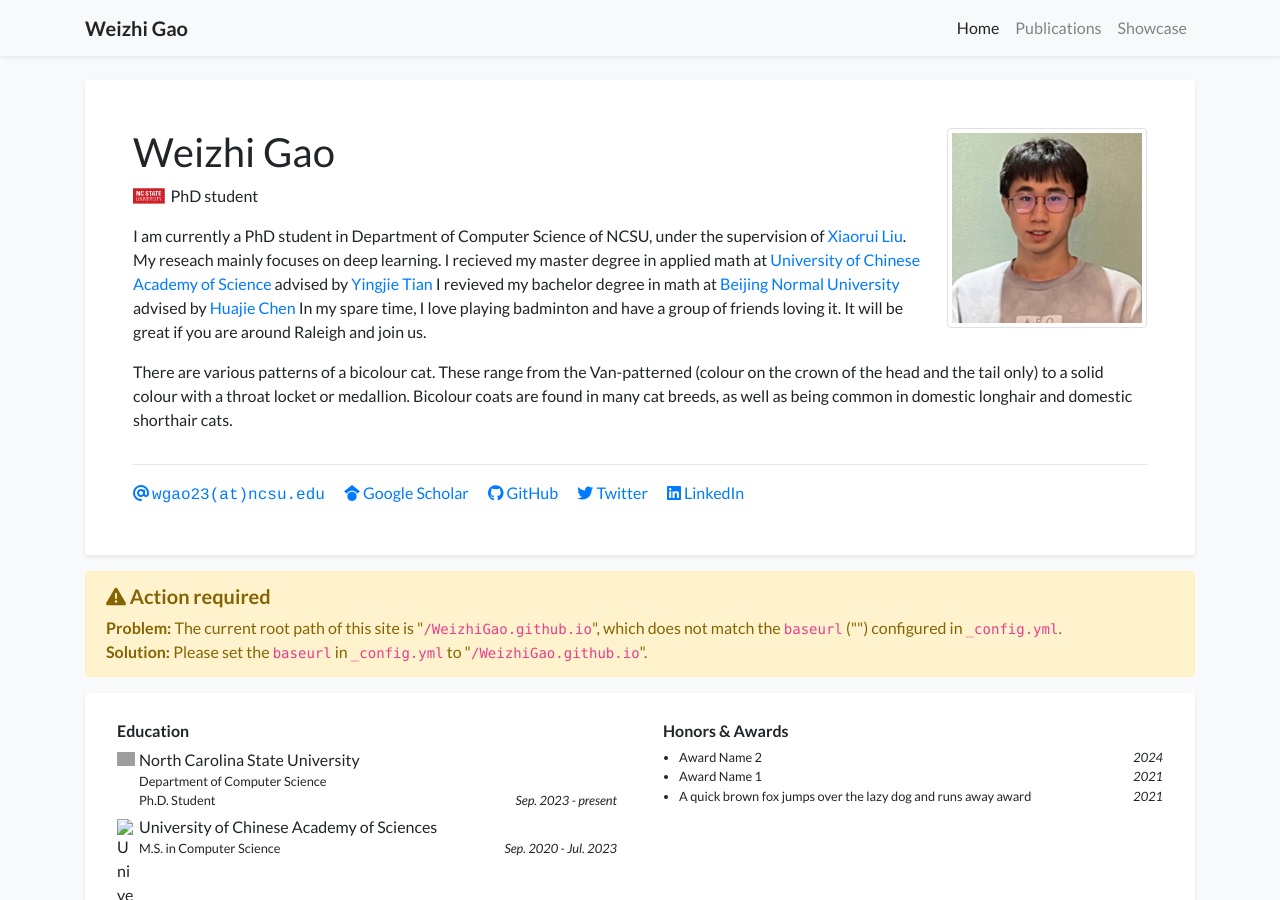
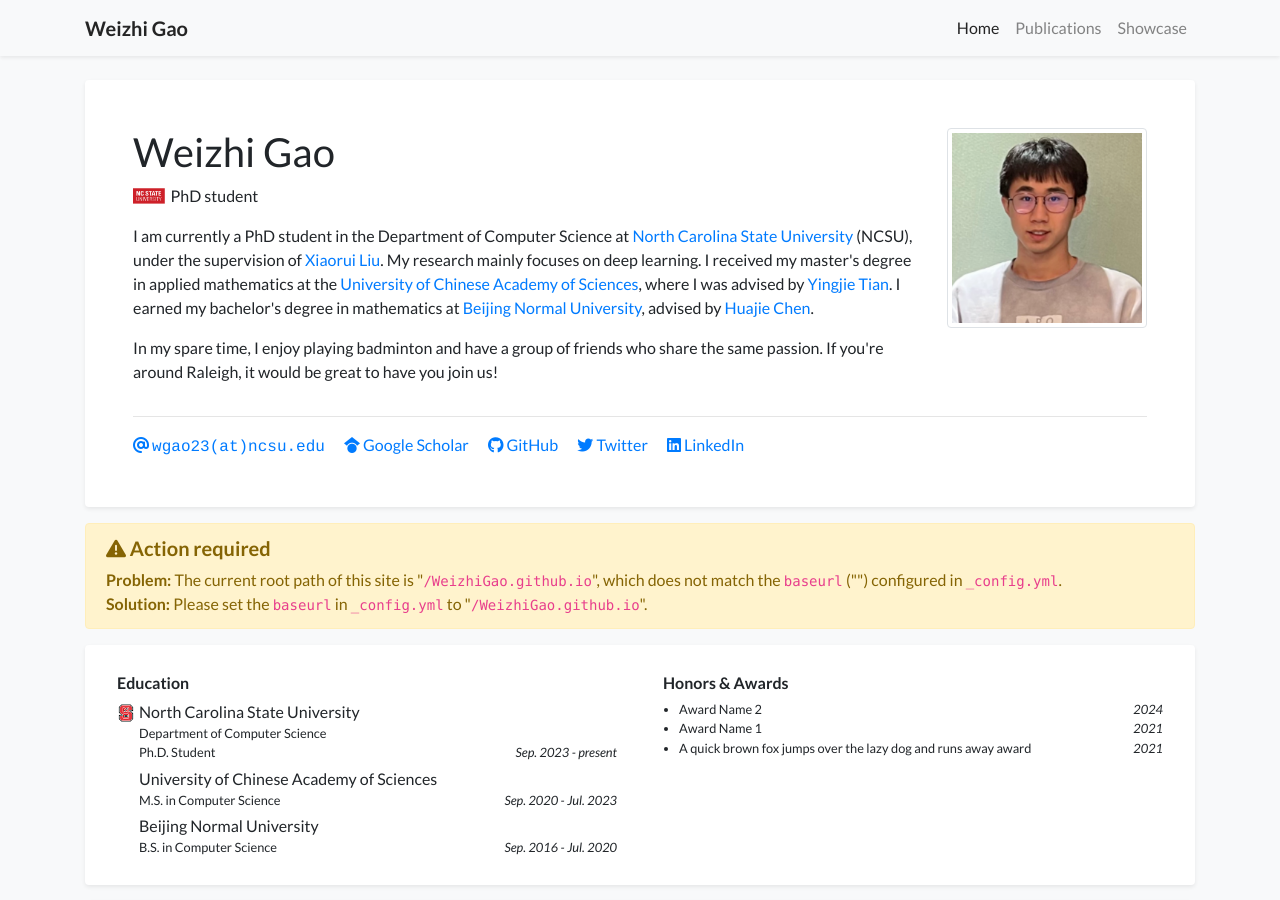
Before and after one commit to WeizhiGao/WeizhiGao.github.io, a Jekyll site: the page built from index.html, in a window 1280 px wide and 900 px high. Built offline with Jekyll 4.4.1, drawn with Linux system fonts in a browser that asks for light colours; nearby versions of some CDN libraries; a style sheet for code colours, icons or effects is not loaded; grey boxes are pictures that could not be loaded.

Commit message:
edit personal info

```diff
--- a/_data/profile.yml
+++ b/_data/profile.yml
@@ -21,23 +21,23 @@ linkedin: weizhigao
 short_bio_text_justify: false
 short_bio: >-
   <p>
-    I am currently a PhD student in Department of Computer Science of NCSU, under the supervision
-    of
-    <a href="https://sites.google.com/ncsu.edu/xiaorui/" target="_blank"> Xiaorui Liu</a>. My reseach mainly focuses on deep learning.
-    I recieved my master degree in applied math at
-    <a href="https://www.ucas.ac.cn/" target="_blank">University of Chinese Academy of Science</a> advised by
-    <a href="https://scholar.google.com/citations?user=CpmL7BkAAAAJ&hl=en" target="_blank">Yingjie Tian</a>
-    I revieved my bachelor degree in math at
-    <a href="https://english.bnu.edu.cn/" target="_blank">Beijing Normal University</a> advised by
-    <a href="https://scholar.google.com/citations?user=mqruBEQAAAAJ&hl=en" target="_blank">Huajie Chen</a>
-
-    In my spare time, I love playing badminton and have a group of friends loving it.
-    It will be great if you are around Raleigh and join us.
+    I am currently a PhD student in the Department of Computer Science at
+    <a href="https://www.ncsu.edu/" target="_blank">North Carolina State University</a> (NCSU),
+    under the supervision of
+    <a href="https://sites.google.com/ncsu.edu/xiaorui/" target="_blank">Xiaorui Liu</a>.
+    My research mainly focuses on deep learning.
+    I received my master's degree in applied mathematics at the
+    <a href="https://www.ucas.ac.cn/" target="_blank">University of Chinese Academy of Sciences</a>,
+    where I was advised by
+    <a href="https://scholar.google.com/citations?user=CpmL7BkAAAAJ&hl=en" target="_blank">Yingjie Tian</a>.
+    I earned my bachelor's degree in mathematics at
+    <a href="https://english.bnu.edu.cn/" target="_blank">Beijing Normal University</a>,
+    advised by
+    <a href="https://scholar.google.com/citations?user=mqruBEQAAAAJ&hl=en" target="_blank">Huajie Chen</a>.
   </p>
   <p>
-    There are various patterns of a bicolour cat. These range from the Van-patterned (colour on the crown of the head
-    and the tail only) to a solid colour with a throat locket or medallion. Bicolour coats are found in many cat breeds,
-    as well as being common in domestic longhair and domestic shorthair cats.
+    In my spare time, I enjoy playing badminton and have a group of friends who share the same passion.
+    If you're around Raleigh, it would be great to have you join us!
   </p>
 
 portrait_url: /assets/images/photos/profile.png
@@ -46,7 +46,7 @@ portrait_caption: >-
 
 education:
 - name: North Carolina State University
-  logo: /assets/images/logo/nc_state_circle.jpg
+  logo: /assets/images/logo/nc_state_circle.png
   position: >-
     Department of Computer Science <br/>
     Ph.D. Student
```
Also changed, not shown: assets/images/logo/ucas.png (renamed from assets/images/logo/ucsa.png).
